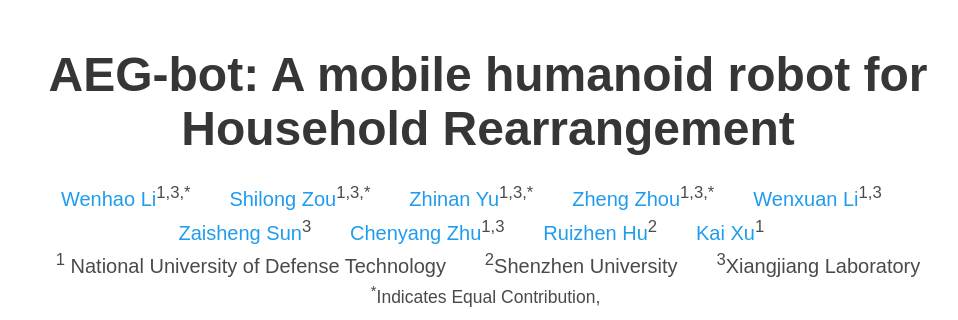
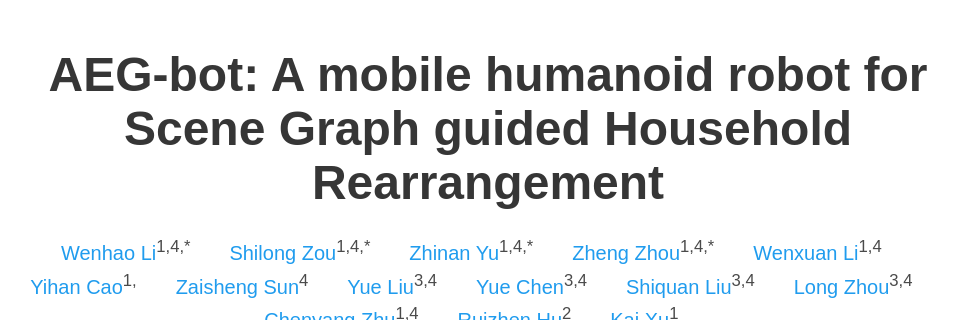
Before and after one commit to davit666/AEG-bot, a plain HTML site: page index.html in a window 1280 px wide. Shown: the top 320 px of the page, without its empty margins (152-1110 px from the left). Drawn offline with nearby package versions, Linux system fonts and the light colour scheme; some icons are missing; a web font is replaced by a local one.

Commit message:
Update index.html
add author

```diff
--- a/index.html
+++ b/index.html
@@ -4,9 +4,9 @@
   <meta charset="utf-8">
   <meta name="description"
         content="Webpage for AEG-rearrangement.">
-  <meta name="keywords" content="scene-graph LLM">
+  <meta name="keywords" content="robotic-sysytem scene-graph LLM">
   <meta name="viewport" content="width=device-width, initial-scale=1">
-  <title>LLM-enhanced Scene Graph Learning for Household Rearrangement</title>
+  <title>AEG-bot</title>
 
   <!-- Global site tag (gtag.js) - Google Analytics -->
   <script async src="https://www.googletagmanager.com/gtag/js?id=G-PYVRSFMDRL"></script>
@@ -48,22 +48,33 @@
     <div class="container is-max-desktop">
       <div class="columns is-centered">
         <div class="column has-text-centered">
-          <h1 class="title is-1 publication-title">AEG-bot: A mobile humanoid robot for Household Rearrangement</h1>
+          <h1 class="title is-1 publication-title">AEG-bot: A mobile humanoid robot for Scene Graph guided Household Rearrangement</h1>
           <div class="is-size-5 publication-authors">
             <span class="author-block">
-              <a href="https://davit666.github.io/AEG-rearrangement/">Wenhao Li</a><sup>1,3,*</sup>&nbsp;&nbsp;&nbsp;&nbsp;&nbsp;&nbsp;</span>
+              <a href="https://davit666.github.io/AEG-rearrangement/">Wenhao Li</a><sup>1,4,*</sup>&nbsp;&nbsp;&nbsp;&nbsp;&nbsp;&nbsp;</span>
             <span class="author-block">
-              <a href="https://davit666.github.io/AEG-rearrangement/">Shilong Zou</a><sup>1,3,*</sup>&nbsp;&nbsp;&nbsp;&nbsp;&nbsp;&nbsp;</span>
+              <a href="https://davit666.github.io/AEG-rearrangement/">Shilong Zou</a><sup>1,4,*</sup>&nbsp;&nbsp;&nbsp;&nbsp;&nbsp;&nbsp;</span>
             <span class="author-block">
-              <a href="https://davit666.github.io/AEG-rearrangement/">Zhinan Yu</a><sup>1,3,*</sup>&nbsp;&nbsp;&nbsp;&nbsp;&nbsp;&nbsp;</span>
+              <a href="https://davit666.github.io/AEG-rearrangement/">Zhinan Yu</a><sup>1,4,*</sup>&nbsp;&nbsp;&nbsp;&nbsp;&nbsp;&nbsp;</span>
             <span class="author-block">
-              <a href="https://davit666.github.io/AEG-rearrangement/">Zheng Zhou</a><sup>1,3,*</sup>&nbsp;&nbsp;&nbsp;&nbsp;&nbsp;&nbsp;</span>
+              <a href="https://davit666.github.io/AEG-rearrangement/">Zheng Zhou</a><sup>1,4,*</sup>&nbsp;&nbsp;&nbsp;&nbsp;&nbsp;&nbsp;</span>
             <span class="author-block">
-              <a href="https://davit666.github.io/AEG-rearrangement/">Wenxuan Li</a><sup>1,3</sup>&nbsp;&nbsp;&nbsp;&nbsp;&nbsp;&nbsp;</span>
+              <a href="https://davit666.github.io/AEG-rearrangement/">Wenxuan Li</a><sup>1,4</sup>&nbsp;&nbsp;&nbsp;&nbsp;&nbsp;&nbsp;</span>
             <span class="author-block">
-              <a href="https://davit666.github.io/AEG-rearrangement/">Zaisheng Sun</a><sup>3</sup>&nbsp;&nbsp;&nbsp;&nbsp;&nbsp;&nbsp;</span>
+              <a href="https://davit666.github.io/AEG-rearrangement/">Yihan Cao</a><sup>1,</sup>&nbsp;&nbsp;&nbsp;&nbsp;&nbsp;&nbsp;</span>
             <span class="author-block">
-              <a href="https://www.zhuchenyang.net">Chenyang Zhu</a><sup>1,3</sup>&nbsp;&nbsp;&nbsp;&nbsp;&nbsp;&nbsp;</span>
+              <a href="https://davit666.github.io/AEG-rearrangement/">Zaisheng Sun</a><sup>4</sup>&nbsp;&nbsp;&nbsp;&nbsp;&nbsp;&nbsp;</span>
+            <span class="author-block">
+              <a href="https://davit666.github.io/AEG-rearrangement/">Yue Liu</a><sup>3,4</sup>&nbsp;&nbsp;&nbsp;&nbsp;&nbsp;&nbsp;</span>
+            <span class="author-block">
+              <a href="https://davit666.github.io/AEG-rearrangement/">Yue Chen</a><sup>3,4</sup>&nbsp;&nbsp;&nbsp;&nbsp;&nbsp;&nbsp;</span>
+            <span class="author-block">
+              <a href="https://davit666.github.io/AEG-rearrangement/">Shiquan Liu</a><sup>3,4</sup>&nbsp;&nbsp;&nbsp;&nbsp;&nbsp;&nbsp;</span>
+            <span class="author-block">
+              <a href="https://davit666.github.io/AEG-rearrangement/">Long Zhou</a><sup>3,4</sup>&nbsp;&nbsp;&nbsp;&nbsp;&nbsp;&nbsp;</span>
+
+            <span class="author-block">
+              <a href="https://www.zhuchenyang.net">Chenyang Zhu</a><sup>1,4</sup>&nbsp;&nbsp;&nbsp;&nbsp;&nbsp;&nbsp;</span>
             <span class="author-block">
               <a href="https://csse.szu.edu.cn/staff/ruizhenhu">Ruizhen Hu</a><sup>2</sup>&nbsp;&nbsp;&nbsp;&nbsp;&nbsp;&nbsp;</span>
             <span class="author-block">
@@ -73,9 +84,10 @@
           <div class="is-size-5 publication-authors">
             <span class="author-block"><sup>1</sup> National University of Defense Technology&nbsp;&nbsp;&nbsp;&nbsp;&nbsp;&nbsp;</span>
             <span class="author-block"><sup>2</sup>Shenzhen University&nbsp;&nbsp;&nbsp;&nbsp;&nbsp;&nbsp;</span>
-            <span class="author-block"><sup>3</sup>Xiangjiang Laboratory</span>
+            <span class="author-block"><sup>3</sup>The Hunan University of Technology and Business&nbsp;&nbsp;&nbsp;&nbsp;&nbsp;&nbsp;</span>
+            <span class="author-block"><sup>4</sup>Xiangjiang Laboratory</span>
             <span class="eql-cntrb" style="display: block;">
-              <small><sup>*</sup>Indicates Equal Contribution,&nbsp;</small>
+              <small><sup>*</sup>Core Contribution,&nbsp;</small>
               <!-- <small><sup>†</sup>Corresponding Author</small> -->
             </span>
           </div>
```
